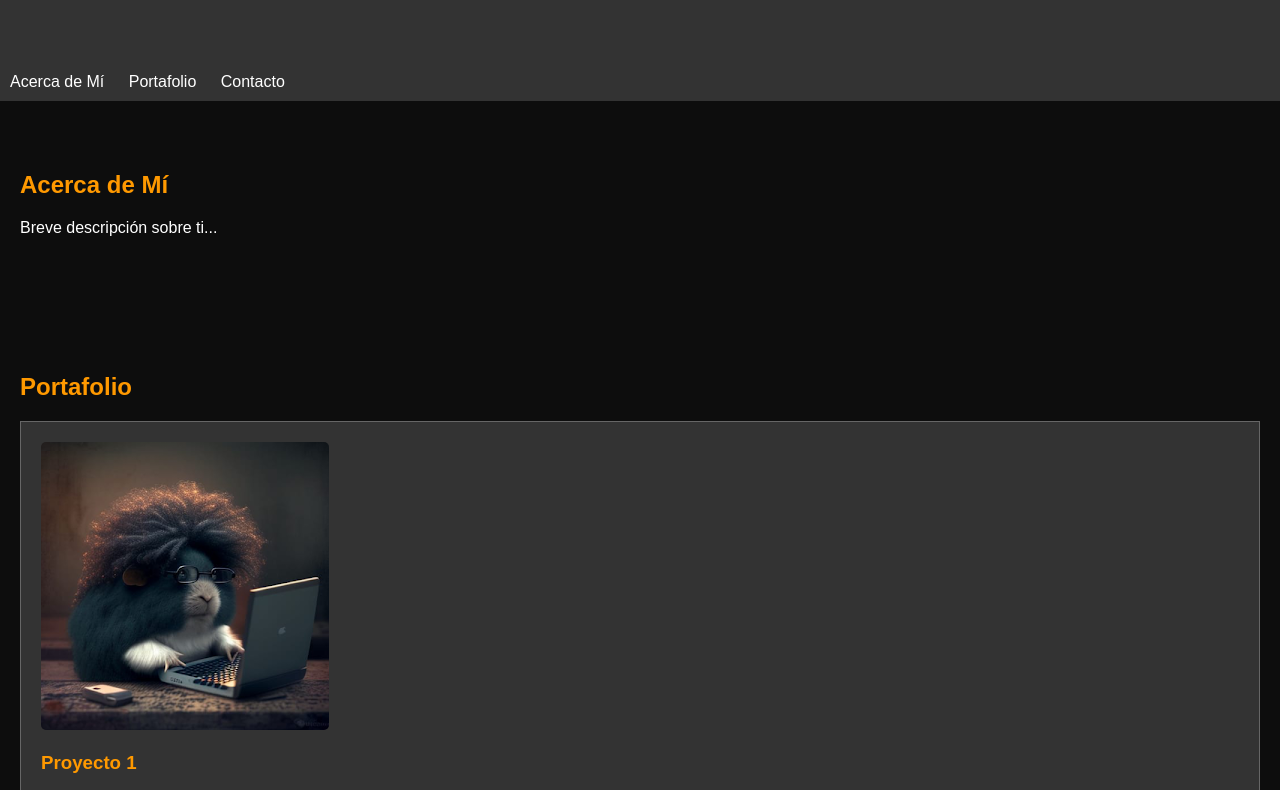
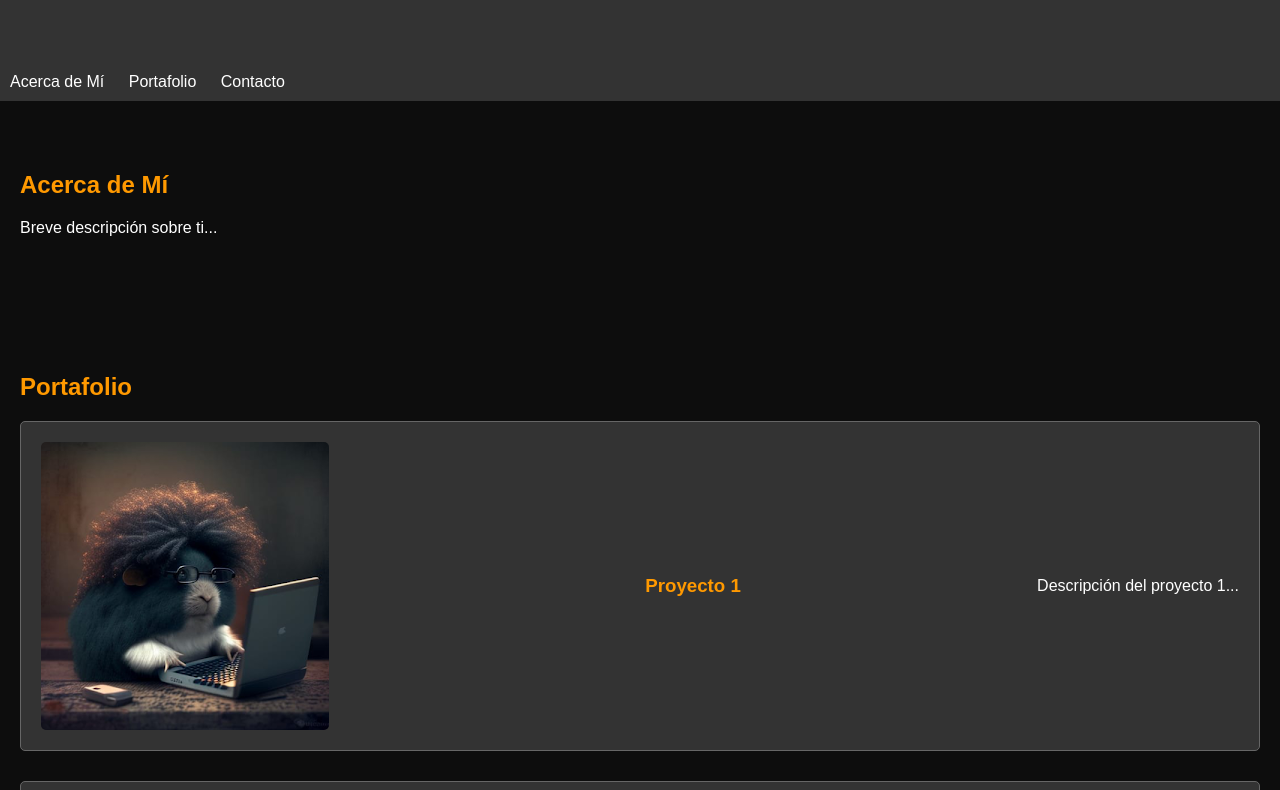
Before and after one commit to GuroxDG/GuroxDG.github.io, a plain HTML site: page index.html in a window 1280 px wide. Shown: the part 151-941 px from the top of the page. Drawn offline with Linux system fonts and the light colour scheme.

Commit message:
Update style.css

```diff
--- a/assets/style.css
+++ b/assets/style.css
@@ -51,6 +51,7 @@ section {
     background-color: #333333;
     padding: 20px;
     border: 1px solid #666666;
+    border-radius: 5px;
 }
 
 .project img {
@@ -59,6 +60,20 @@ section {
     border-radius: 5px;
 }
 
+@media screen and (min-width: 768px) {
+    .project {
+        display: flex;
+        flex-direction: row;
+        align-items: center;
+        justify-content: space-between;
+    }
+
+    .project img {
+        max-width: 45%;
+        margin-right: 20px;
+    }
+}
+
 footer {
     text-align: center;
     padding: 20px 0;
```
